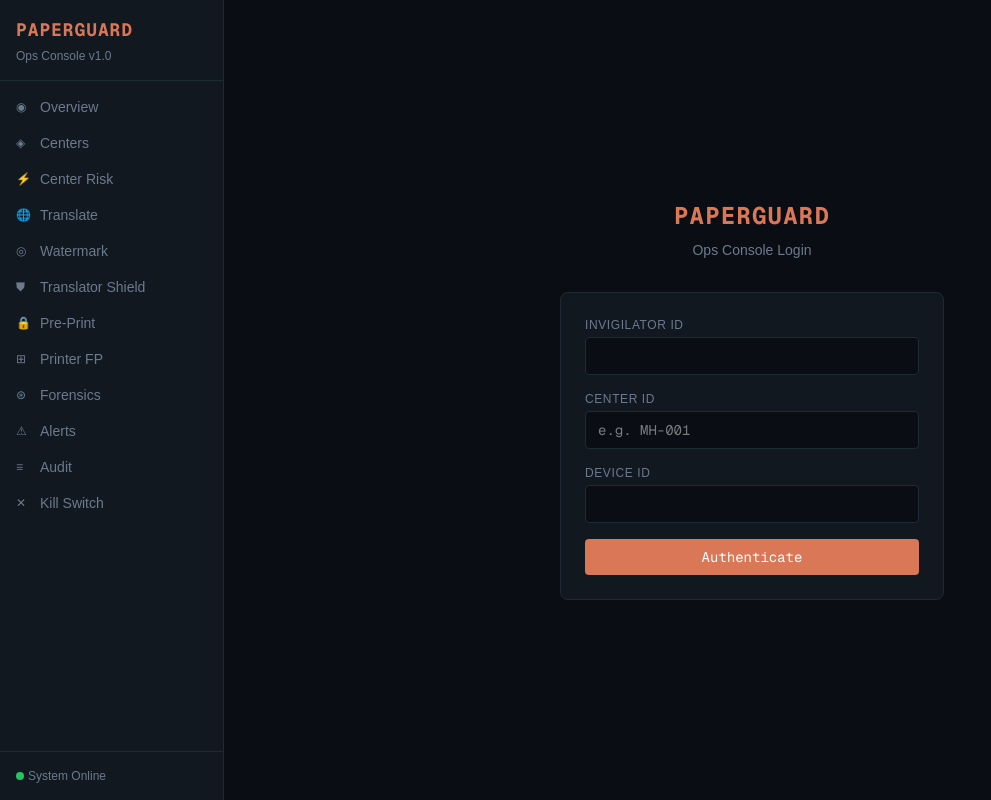
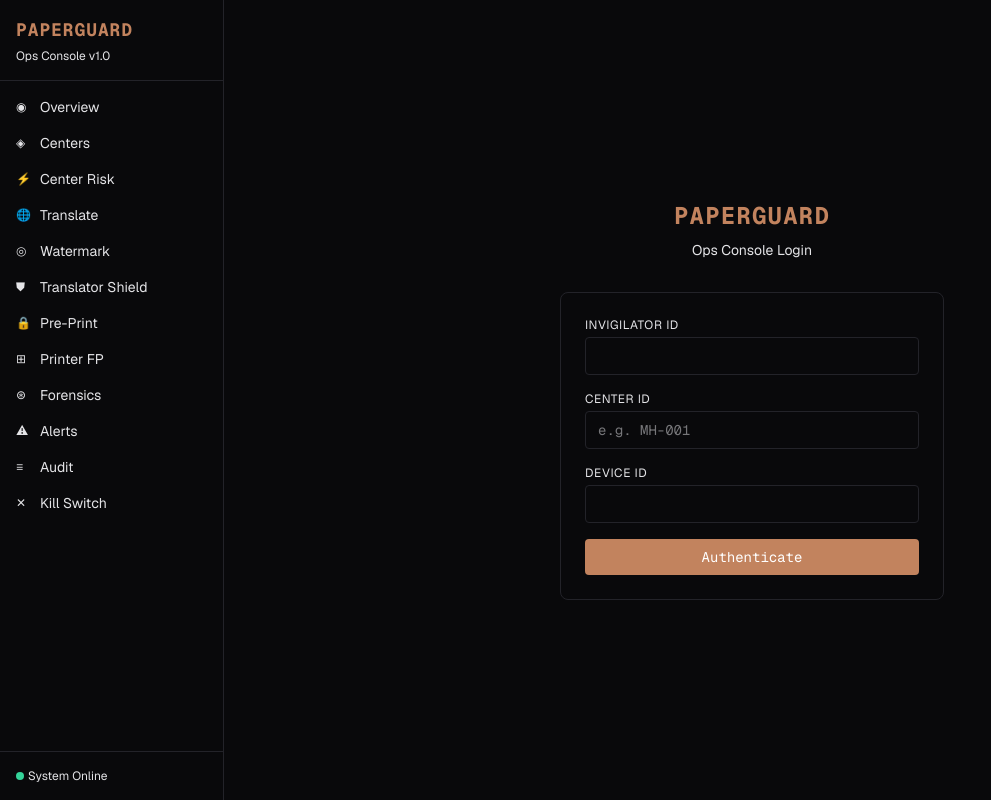
Before and after one commit to Musafir02/PaperGuard, a Next.js app in the folder ops-webapp/: page / in a window 1280 px wide. Shown: the whole page, without its empty margins (0-991 px from the left). Built offline with nearby package versions, Linux system fonts and the light colour scheme.

Commit message:
redesign theme — refined dark palette and typography

```diff
--- a/ops-webapp/app/globals.css
+++ b/ops-webapp/app/globals.css
@@ -1,48 +1,96 @@
 @import "tailwindcss";
 
 :root {
-  --background: #0a0e14;
-  --foreground: #e6e6e6;
-  --accent: #d97757;
-  --accent-hover: #c4664a;
-  --card-bg: #111820;
-  --border: #1e2a36;
-  --text-muted: #6b7a8d;
-  --green: #22c55e;
-  --yellow: #eab308;
-  --red: #ef4444;
-  --blue: #3b82f6;
+  --bg-primary: #09090b;
+  --bg-secondary: #0f0f12;
+  --bg-card: #141418;
+  --bg-elevated: #1a1a1f;
+  --bg-hover: #1f1f25;
+  --border: #232329;
+  --border-subtle: #1c1c22;
+  --text-primary: #e4e4e7;
+  --text-secondary: #a1a1aa;
+  --text-muted: #52525b;
+  --accent: #c2835e;
+  --accent-dim: rgba(194, 131, 94, 0.12);
+  --accent-hover: #b3744f;
+  --green: #34d399;
+  --green-dim: rgba(52, 211, 153, 0.1);
+  --yellow: #fbbf24;
+  --yellow-dim: rgba(251, 191, 36, 0.1);
+  --red: #f87171;
+  --red-dim: rgba(248, 113, 113, 0.1);
+  --blue: #60a5fa;
+  --blue-dim: rgba(96, 165, 250, 0.1);
 }
 
 @theme inline {
-  --color-background: var(--background);
-  --color-foreground: var(--foreground);
+  --color-bg-primary: var(--bg-primary);
+  --color-bg-secondary: var(--bg-secondary);
+  --color-bg-card: var(--bg-card);
+  --color-bg-elevated: var(--bg-elevated);
+  --color-bg-hover: var(--bg-hover);
+  --color-border: var(--border);
+  --color-border-subtle: var(--border-subtle);
+  --color-text-primary: var(--text-primary);
+  --color-text-secondary: var(--text-secondary);
+  --color-text-muted: var(--text-muted);
   --color-accent: var(--accent);
+  --color-accent-dim: var(--accent-dim);
   --color-accent-hover: var(--accent-hover);
-  --color-card: var(--card-bg);
-  --color-border: var(--border);
-  --color-muted: var(--text-muted);
   --color-green: var(--green);
+  --color-green-dim: var(--green-dim);
   --color-yellow: var(--yellow);
+  --color-yellow-dim: var(--yellow-dim);
   --color-red: var(--red);
+  --color-red-dim: var(--red-dim);
   --color-blue: var(--blue);
+  --color-blue-dim: var(--blue-dim);
   --font-sans: var(--font-geist-sans);
   --font-mono: var(--font-geist-mono);
 }
 
-body {
-  background: var(--background);
-  color: var(--foreground);
-  font-family: Arial, Helvetica, sans-serif;
+* {
+  scrollbar-width: thin;
+  scrollbar-color: var(--border) transparent;
 }
 
-::-webkit-scrollbar {
-  width: 6px;
+body {
+  background: var(--bg-primary);
+  color: var(--text-primary);
+  font-family: var(--font-sans), -apple-system, BlinkMacSystemFont, sans-serif;
+  -webkit-font-smoothing: antialiased;
+  -moz-osx-font-smoothing: grayscale;
 }
-::-webkit-scrollbar-track {
-  background: var(--background);
+
+::selection {
+  background: var(--accent-dim);
+  color: var(--accent);
 }
-::-webkit-scrollbar-thumb {
-  background: var(--border);
-  border-radius: 3px;
+
+input, textarea, select {
+  outline: none;
 }
+
+input:focus, textarea:focus, select:focus {
+  border-color: var(--accent) !important;
+  box-shadow: 0 0 0 1px var(--accent-dim);
+}
+
+@keyframes fade-in {
+  from { opacity: 0; transform: translateY(4px); }
+  to { opacity: 1; transform: translateY(0); }
+}
+
+.animate-fade-in {
+  animation: fade-in 0.2s ease-out;
+}
+
+@keyframes pulse-dot {
+  0%, 100% { opacity: 1; }
+  50% { opacity: 0.4; }
+}
+
+.pulse-dot {
+  animation: pulse-dot 2s ease-in-out infinite;
+}
```
